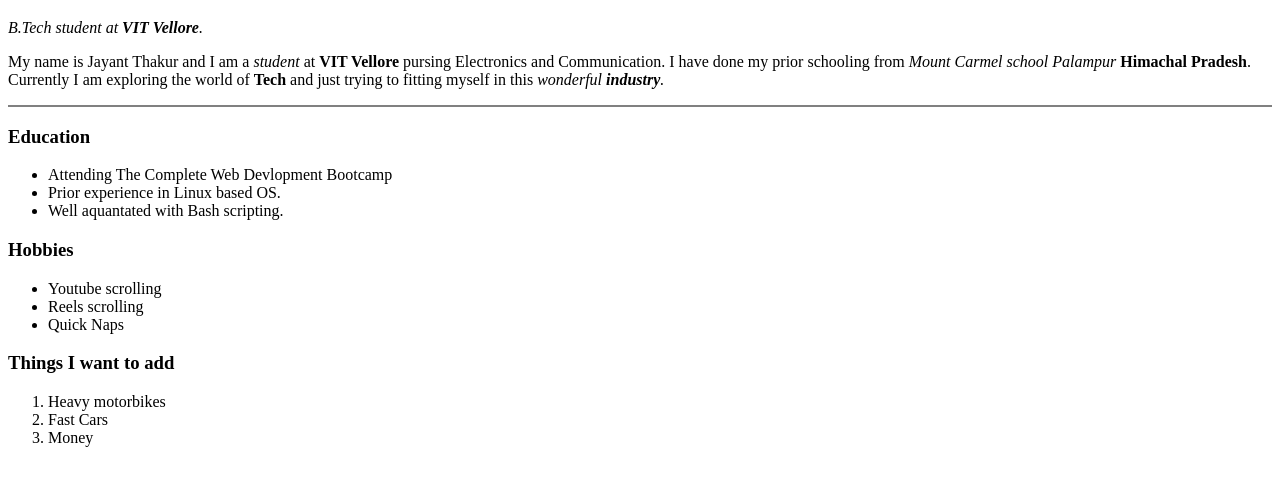
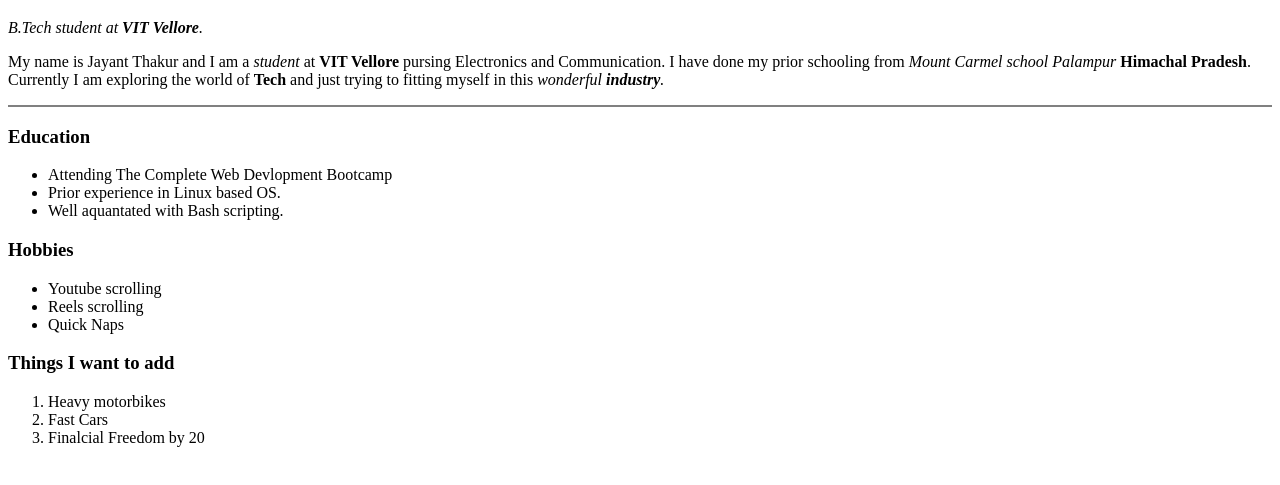
Before and after one commit to Jbadry/My_Website, a plain HTML site: page index.html in a window 1280 px wide. Shown: the part 87-572 px from the top of the page. Drawn offline with Linux system fonts and the light colour scheme.

Commit message:
text added

```diff
--- a/index.html
+++ b/index.html
@@ -31,7 +31,7 @@
   <ol>
     <li>Heavy motorbikes</li>
     <li>Fast Cars</li>
-    <li>Money</li>
+    <li>Finalcial Freedom by 20</li>
   </ol>
 
 
```
